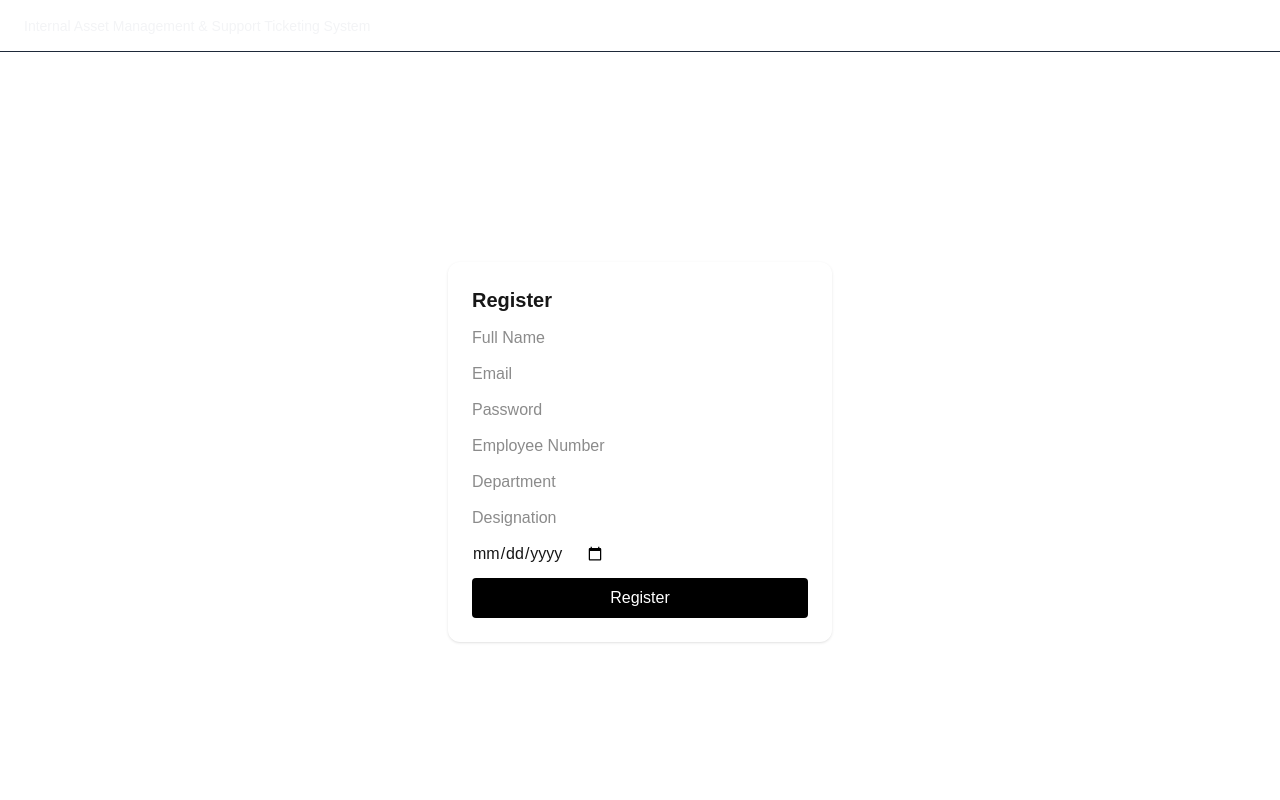
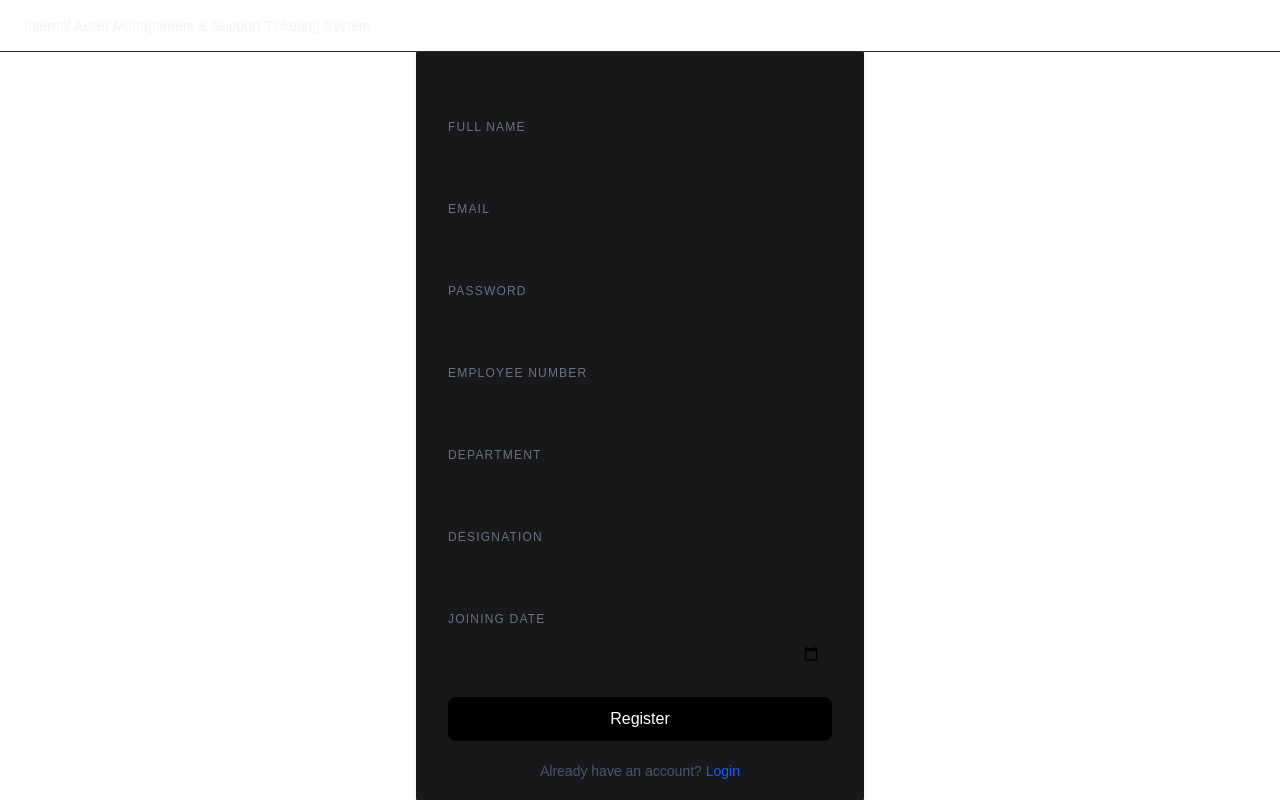
Before and after one commit to adwaithliftoff/help-track, a Next.js app in the folder frontend/: page /register in a window 1280 px wide. Built offline with nearby package versions, Linux system fonts and the light colour scheme.

Commit message:
Improve register page UI and UX

```diff
--- a/frontend/app/(auth)/register/page.tsx
+++ b/frontend/app/(auth)/register/page.tsx
@@ -2,7 +2,7 @@
 
 import { useState } from "react";
 import { useRouter } from "next/navigation";
-import { apiFetch } from "@/lib/api";
+import Link from "next/link";
 
 export default function Register() {
   const router = useRouter();
@@ -15,6 +15,8 @@ export default function Register() {
     designation: "",
     joiningDate: "",
   });
+  const [error, setError] = useState("");
+  const [isLoading, setIsLoading] = useState(false);
 
   function handleChange(e: React.ChangeEvent<HTMLInputElement>) {
     setForm({ ...form, [e.target.name]: e.target.value });
@@ -22,76 +24,157 @@ export default function Register() {
 
   async function handleRegister(e: React.FormEvent) {
     e.preventDefault();
+    setError("");
+    setIsLoading(true);
+
     try {
-      await apiFetch("/auth/register", {
+      const res = await fetch(
+        `${process.env.NEXT_PUBLIC_API_URL}/auth/register`,
+        {
           method: "POST",
+          credentials: "include",
+          headers: { "Content-Type": "application/json" },
           body: JSON.stringify({
             ...form,
             employeeNumber: Number(form.employeeNumber),
           }),
-      });
+        },
+      );
 
-      router.push("/");
+      const data = await res.json().catch(() => ({}));
+      if (!res.ok) {
+        throw new Error(data.message ?? "Registration failed");
+      }
+      router.push("/login");
     } catch (err: any) {
-      alert(err.message);
+      setError(err.message || "Registration failed");
+    } finally {
+      setIsLoading(false);
     }
   }
 
   return (
-    <main className="min-h-screen flex items-center justify-center">
+    <main className="h-full flex items-center justify-center px-4">
       <form
         onSubmit={handleRegister}
-        className="p-6 rounded-xl shadow w-96 space-y-3"
+        className="w-full max-w-md space-y-5 rounded-2xl bg-zinc-900 p-8 shadow-md"
       >
+        <div className="space-y-1 text-center">
           <h1 className="text-xl font-semibold">Register</h1>
-
+        </div>
+        <div className="space-y-4">
+          <div>
+            <label className="mb-1 block text-xs uppercase tracking-widest text-gray-500">
+              Full Name
+            </label>
             <input
               name="fullName"
-          placeholder="Full Name"
+              value={form.fullName}
               onChange={handleChange}
-          className="input"
+              placeholder="John Doe"
+              required
+              className="w-full rounded-lg border p-2.5 focus:outline-none focus:ring-2 focus:ring-blue-500"
             />
+          </div>{" "}
+          <div>
+            <label className="mb-1 block text-xs uppercase tracking-widest text-gray-500">
+              Email
+            </label>
             <input
               name="officialEmail"
-          placeholder="Email"
+              type="email"
+              value={form.officialEmail}
               onChange={handleChange}
-          className="input"
+              placeholder="you@company.com"
+              autoComplete="email"
+              required
+              className="w-full rounded-lg border p-2.5 focus:outline-none focus:ring-2 focus:ring-blue-500"
             />
+          </div>
+          <div>
+            <label className="mb-1 block text-xs uppercase tracking-widest text-gray-500">
+              Password
+            </label>
             <input
               name="password"
               type="password"
-          placeholder="Password"
+              value={form.password}
               onChange={handleChange}
-          className="input"
+              placeholder="********"
+              autoComplete="new-password"
+              required
+              className="w-full rounded-lg border p-2.5 focus:outline-none focus:ring-2 focus:ring-blue-500"
             />
+          </div>
+          <div>
+            <label className="mb-1 block text-xs uppercase tracking-widest text-gray-500">
+              Employee Number
+            </label>
             <input
               name="employeeNumber"
-          placeholder="Employee Number"
+              type="number"
+              value={form.employeeNumber}
               onChange={handleChange}
-          className="input"
+              placeholder="1001"
+              required
+              className="w-full rounded-lg border p-2.5 focus:outline-none focus:ring-2 focus:ring-blue-500"
             />
+          </div>
+          <div>
+            <label className="mb-1 block text-xs uppercase tracking-widest text-gray-500">
+              Department
+            </label>
             <input
               name="department"
-          placeholder="Department"
+              value={form.department}
               onChange={handleChange}
-          className="input"
+              placeholder="IT"
+              required
+              className="w-full rounded-lg border p-2.5 focus:outline-none focus:ring-2 focus:ring-blue-500"
             />
+          </div>
+          <div>
+            <label className="mb-1 block text-xs uppercase tracking-widest text-gray-500">
+              Designation
+            </label>
             <input
               name="designation"
-          placeholder="Designation"
+              value={form.designation}
               onChange={handleChange}
-          className="input"
+              placeholder="Software Engineer"
+              required
+              className="w-full rounded-lg border p-2.5 focus:outline-none focus:ring-2 focus:ring-blue-500"
             />
+          </div>
+          <div>
+            <label className="mb-1 block text-xs uppercase tracking-widest text-gray-500">
+              Joining Date
+            </label>
             <input
               name="joiningDate"
               type="date"
+              value={form.joiningDate}
               onChange={handleChange}
-          className="input"
+              required
+              className="w-full rounded-lg border p-2.5 focus:outline-none focus:ring-2 focus:ring-blue-500"
             />
+          </div>{" "}
+        </div>
+        {error && <p className="text-center text-sm text-red-600">{error}</p>}
+        <button
+          type="submit"
+          disabled={isLoading}
+          className="w-full rounded-lg bg-black py-2.5 text-white transition hover:opacity-90 disabled:cursor-not-allowed disabled:opacity-50"
+        >
+          {isLoading ? "Creating account..." : "Register"}
+        </button>
 
-        <button className="w-full bg-black text-white py-2 rounded">
-          Register
-        </button>
+        <p className="text-center text-sm text-gray-600">
+          Already have an account?{" "}
+          <Link href="/login" className="text-blue-600 hover:underline">
+            Login
+          </Link>
+        </p>
       </form>
     </main>
   );
```
Lines whose indentation alone changed are shown as unchanged.
